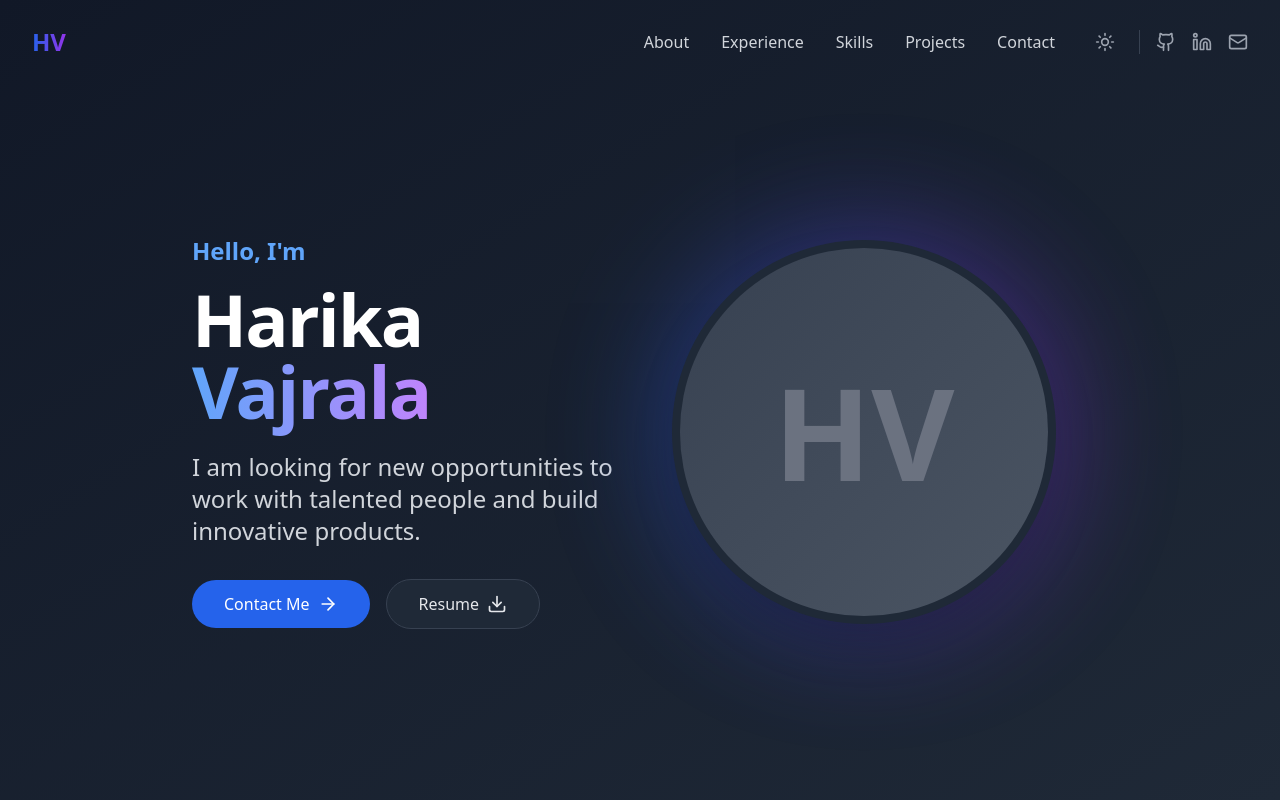
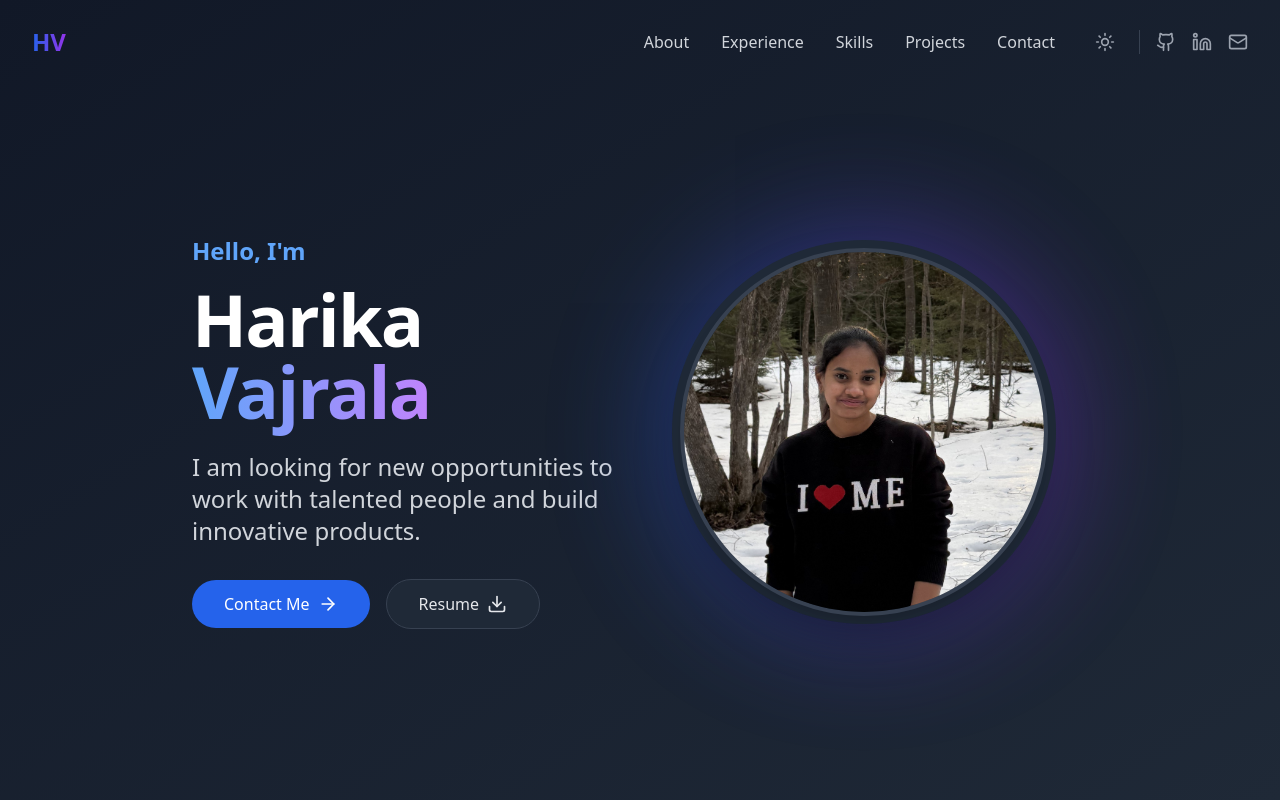
Before and after one commit to VajralaHarika/Harika-s-Website, a React (Create React App) app: page / in a window 1280 px wide. Shown: the top 800 px of the page. Built offline with nearby package versions, Linux system fonts and the light colour scheme.

Commit message:
Refine profile image and fix errors

```diff
--- a/src/sections/Hero.jsx
+++ b/src/sections/Hero.jsx
@@ -1,6 +1,7 @@
 import React from 'react';
 import { ArrowRight, Download } from 'lucide-react';
 import { motion } from 'framer-motion';
+import profileImage from '../assets/profile.jpg';
 
 const Hero = () => {
     return (
@@ -32,6 +33,7 @@ const Hero = () => {
                             <a
                                 href="https://drive.google.com/file/d/1JFze-qvopQiwQFAnCZRib7g-sTjGmK6s/view?usp=sharing"
                                 target="_blank"
+                                rel="noreferrer"
                                 className="px-8 py-3 bg-white dark:bg-gray-800 text-gray-700 dark:text-gray-200 border border-gray-300 dark:border-gray-700 rounded-full font-medium hover:bg-gray-50 dark:hover:bg-gray-700 transition-all flex items-center"
                             >
                                 Resume
@@ -50,9 +52,13 @@ const Hero = () => {
                     >
                         <div className="absolute inset-0 bg-gradient-to-r from-blue-600 to-purple-600 rounded-full blur-3xl opacity-20 animate-pulse"></div>
                         <div className="relative w-full h-full rounded-full bg-white dark:bg-gray-800 p-2 shadow-2xl transition-colors duration-300">
-                            {/* Placeholder for profile image if available, otherwise using a gradient avatar */}
-                            <div className="w-full h-full rounded-full bg-gradient-to-br from-gray-100 to-gray-200 dark:from-gray-700 dark:to-gray-600 flex items-center justify-center overflow-hidden">
-                                <span className="text-9xl font-bold text-gray-300 dark:text-gray-500 select-none">HV</span>
+                            {/* Profile image */}
+                            <div className="w-full h-full rounded-full border-4 border-white dark:border-gray-700 shadow-xl overflow-hidden">
+                                <img
+                                    src={profileImage}
+                                    alt="Harika Vajrala"
+                                    className="w-full h-full object-cover transform scale-125 hover:scale-135 transition-transform duration-500"
+                                />
                             </div>
                         </div>
                     </motion.div>
```
Also changed, not shown: build_log.txt (added), src/assets/profile.jpg (added).
